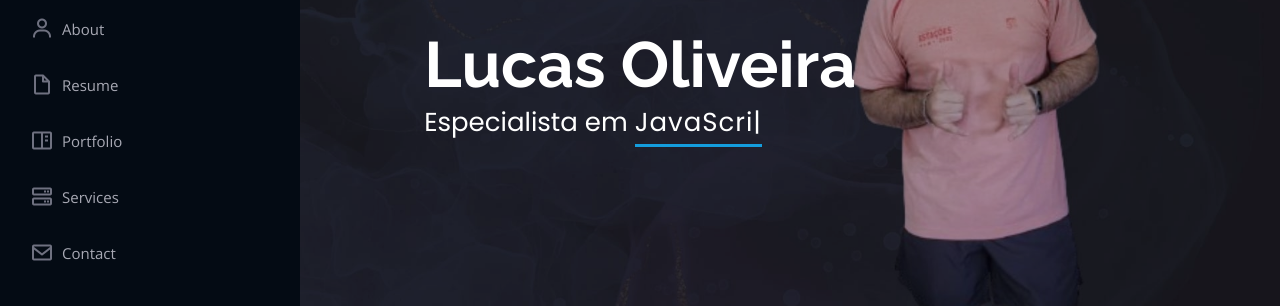
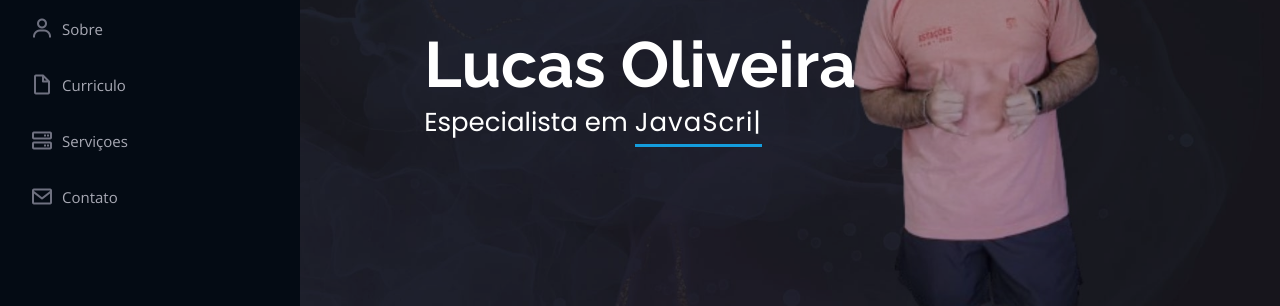
Before and after one commit to LucasLiraDeOliveira/Treino-portifolio, a plain HTML site: page iPortfolio/index.html in a window 1280 px wide. Shown: the part 286-592 px from the top of the page. Drawn offline with nearby package versions, Linux system fonts and the light colour scheme.

Commit message:
Tradução menu lateral

```diff
--- a/iPortfolio/index.html
+++ b/iPortfolio/index.html
@@ -60,11 +60,10 @@
       <nav id="navbar" class="nav-menu navbar">
         <ul>
           <li><a href="#hero" class="nav-link scrollto active"><i class="bx bx-home"></i> <span>Home</span></a></li>
-          <li><a href="#about" class="nav-link scrollto"><i class="bx bx-user"></i> <span>About</span></a></li>
-          <li><a href="#resume" class="nav-link scrollto"><i class="bx bx-file-blank"></i> <span>Resume</span></a></li>
-          <li><a href="#portfolio" class="nav-link scrollto"><i class="bx bx-book-content"></i> <span>Portfolio</span></a></li>
-          <li><a href="#services" class="nav-link scrollto"><i class="bx bx-server"></i> <span>Services</span></a></li>
-          <li><a href="#contact" class="nav-link scrollto"><i class="bx bx-envelope"></i> <span>Contact</span></a></li>
+          <li><a href="#about" class="nav-link scrollto"><i class="bx bx-user"></i> <span>Sobre</span></a></li>
+          <li><a href="#resume" class="nav-link scrollto"><i class="bx bx-file-blank"></i> <span>Curriculo</span></a></li>
+          <li><a href="#services" class="nav-link scrollto"><i class="bx bx-server"></i> <span>Serviçoes</span></a></li>
+          <li><a href="#contact" class="nav-link scrollto"><i class="bx bx-envelope"></i> <span>Contato</span></a></li>
         </ul>
       </nav><!-- .nav-menu -->
     </div>
```
